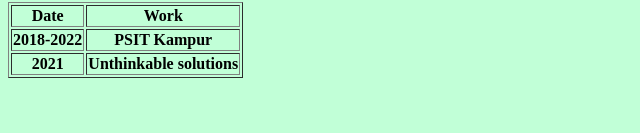
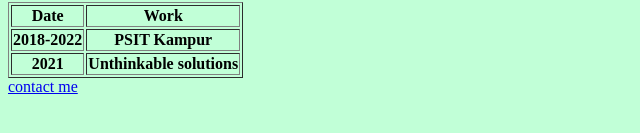
Before and after one commit to akshitasri07/akshitasri07.github.io, a plain HTML site: page index.html in a window 1280 px wide. Shown: the part 609-742 px from the top of the page, 0-640 px from the left. Drawn offline with Linux system fonts and the light colour scheme.

Commit message:
Add files via upload

```diff
--- a/index.html
+++ b/index.html
@@ -42,7 +42,6 @@
     <li> browsing</li>
     <li> Travelling </li>
   </ol>
-  <!--<a href="contactme.html"> contact me</a> -->
   <br>
   <h3>Careers</h3>
   <table border="1px">
@@ -60,6 +59,8 @@
       <th> Unthinkable solutions</th>
     </tr>
   </table>
+  <a href="contactme.html"> contact me</a>
+
 </body>
 
 </html>
```
